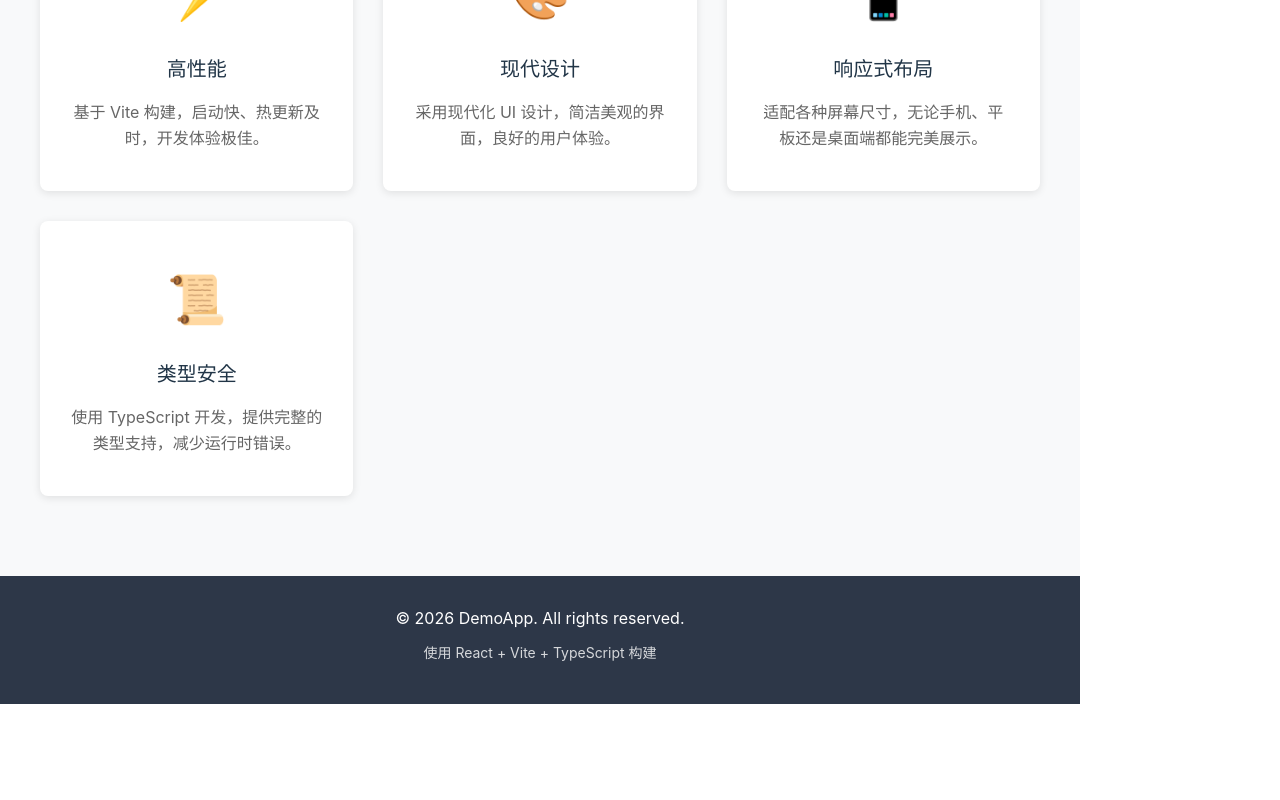
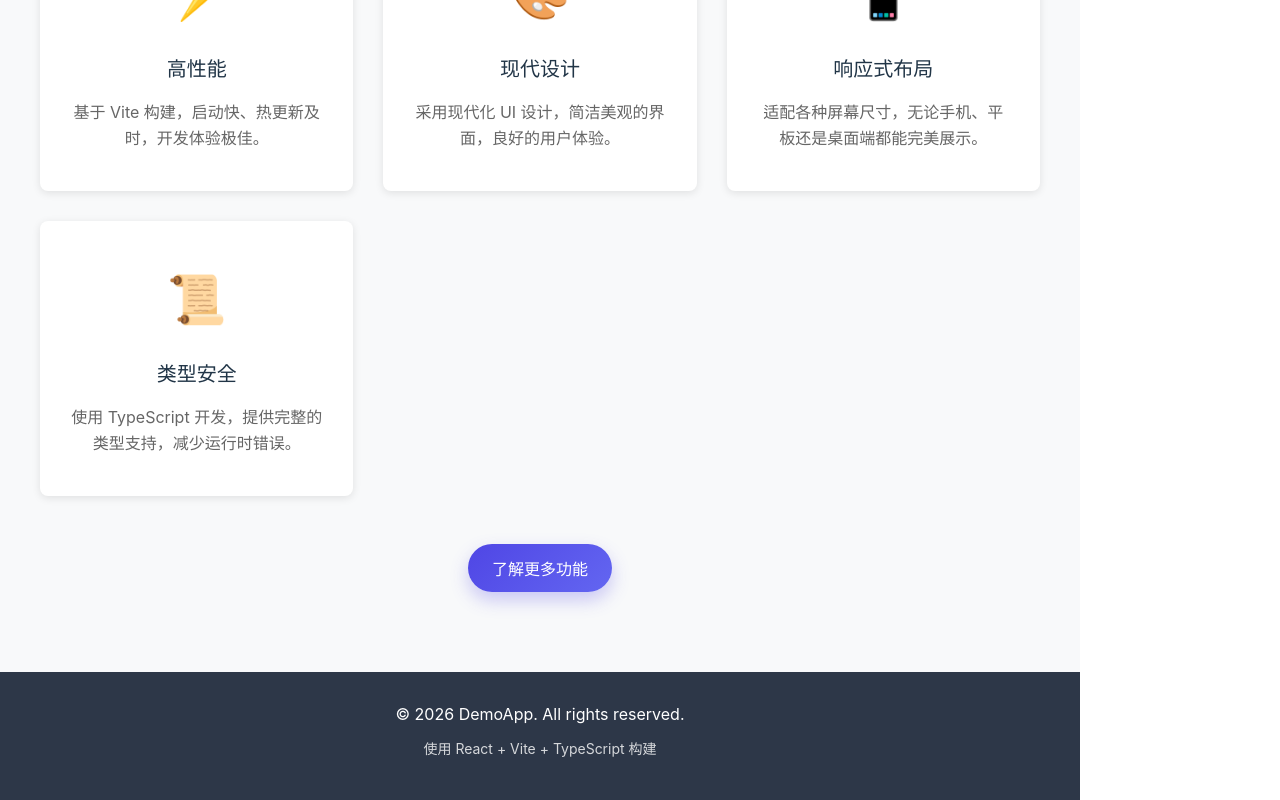
Before and after one commit to arcatva/frontend-demo, a React (Vite) app: page / in a window 1280 px wide. Shown: the part 742-1542 px from the top of the page. Before the commit the page ends 1446 px from the top, so only its background shows below. Built offline with nearby package versions, Linux system fonts and the light colour scheme.

Commit message:
feat: add simple button component to features section

```diff
--- a/src/components/Features.css
+++ b/src/components/Features.css
@@ -16,6 +16,12 @@
   gap: 30px;
   max-width: 1000px;
   margin: 0 auto;
+}
+
+.features-action {
+  margin-top: 48px;
+  display: flex;
+  justify-content: center;
 }
 
 .feature-card {
--- a/src/components/Features.tsx
+++ b/src/components/Features.tsx
@@ -1,4 +1,5 @@
 import './Features.css'
+import SimpleButton from './SimpleButton'
 
 const features = [
   {
@@ -37,6 +38,9 @@ function Features() {
             </div>
           ))}
         </div>
+        <div className="features-action">
+          <SimpleButton text="了解更多功能" onClick={() => alert('更多功能即将上线')} />
+        </div>
       </div>
     </section>
   )
--- /dev/null
+++ b/src/components/SimpleButton.css
@@ -0,0 +1,22 @@
+.simple-button {
+  background: linear-gradient(135deg, #4f46e5, #6366f1);
+  color: #fff;
+  border: none;
+  border-radius: 999px;
+  padding: 12px 24px;
+  font-size: 16px;
+  font-weight: 600;
+  cursor: pointer;
+  box-shadow: 0 8px 18px rgba(79, 70, 229, 0.28);
+  transition: transform 0.2s ease, box-shadow 0.2s ease, filter 0.2s ease;
+}
+
+.simple-button:hover {
+  transform: translateY(-2px);
+  box-shadow: 0 12px 22px rgba(79, 70, 229, 0.34);
+  filter: brightness(1.04);
+}
+
+.simple-button:active {
+  transform: translateY(0);
+}
--- /dev/null
+++ b/src/components/SimpleButton.tsx
@@ -0,0 +1,16 @@
+import './SimpleButton.css'
+
+type SimpleButtonProps = {
+  text: string
+  onClick?: () => void
+}
+
+function SimpleButton({ text, onClick }: SimpleButtonProps) {
+  return (
+    <button type="button" className="simple-button" onClick={onClick}>
+      {text}
+    </button>
+  )
+}
+
+export default SimpleButton
```
